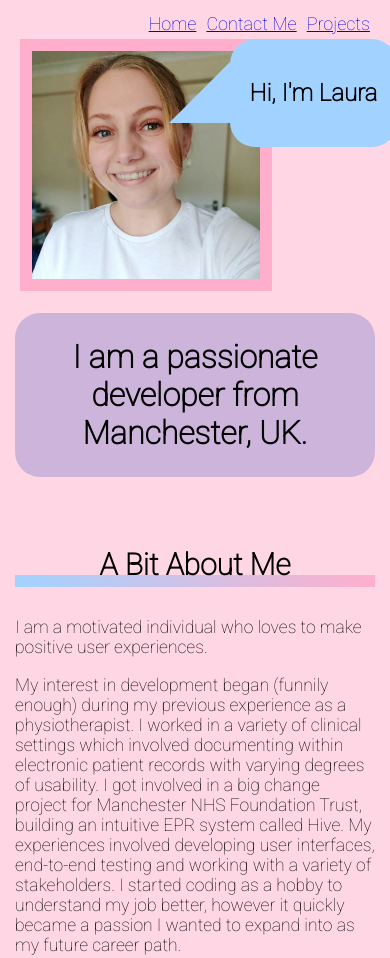
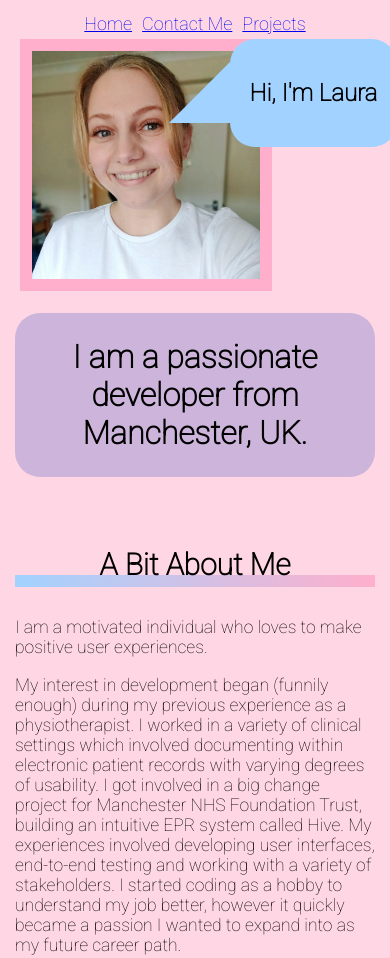
Before and after one commit to CodeLHC/portfolio, a plain HTML site: page index.html in a window 390 px wide. Shown: the top 958 px of the page. Drawn offline with Linux system fonts and the light colour scheme.

Commit message:
nav media query to center

```diff
--- a/styles.css
+++ b/styles.css
@@ -123,5 +123,8 @@ footer {
 margin-left: 15px;
 margin-right: 15px;
     }
+    nav {
+        justify-content: center;
+    }
 
 }
```
